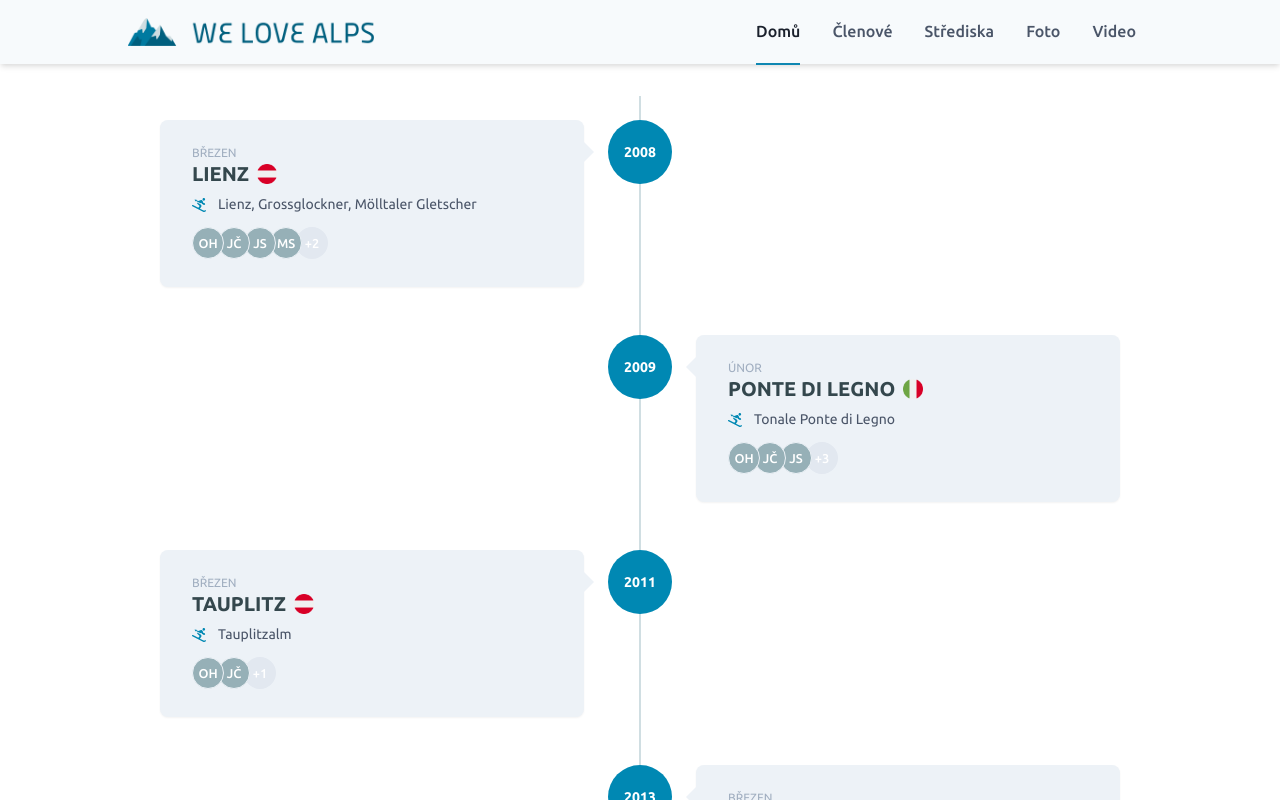
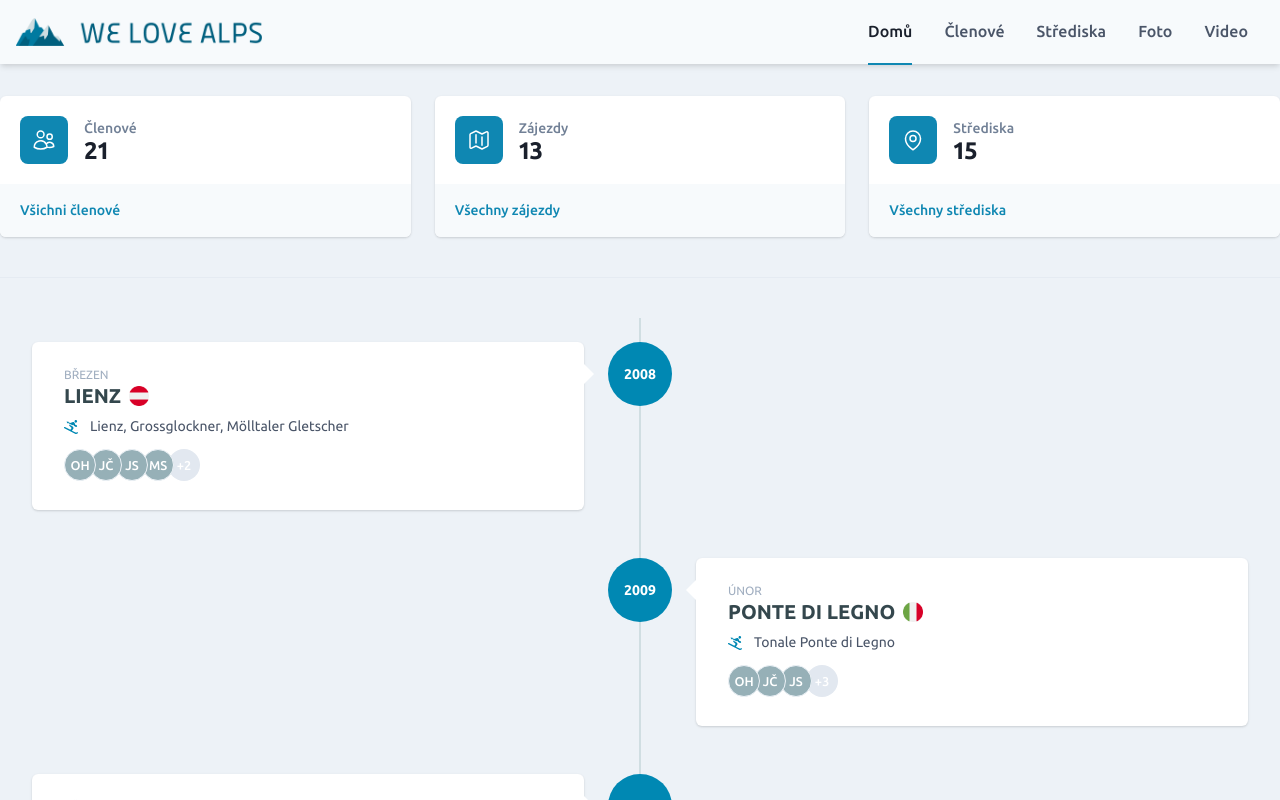
Before and after one commit to ondrejhudek/we-love-alps, a Next.js app: page / in a window 1280 px wide. Shown: the top 800 px of the page. Built offline with nearby package versions, Linux system fonts and the light colour scheme.

Commit message:
another updates

```diff
--- a/src/app/components/Navbar.tsx
+++ b/src/app/components/Navbar.tsx
@@ -6,9 +6,10 @@ import {
   Flex,
   Link,
   IconButton,
+  Stack,
+  Show,
   useDisclosure,
   useColorModeValue,
-  Stack,
 } from "@chakra-ui/react";
 import { HamburgerIcon, CloseIcon } from "@chakra-ui/icons";
 
@@ -48,12 +49,13 @@ const Navbar = () => {
       <Flex
         align="center"
         justify="space-between"
-        maxW="container.lg"
+        maxW="container.xl"
         mx="auto"
       >
         {/* Logo */}
         <Box mr={4}>
           <NextLink href="/">
+            <Show above="xs">
               <Image
                 src="/images/logo-navbar.png"
                 alt="We love Alps"
@@ -61,6 +63,16 @@ const Navbar = () => {
                 height={28}
                 priority
               />
+            </Show>
+            <Show below="xs">
+              <Image
+                src="/images/logo-icon.png"
+                alt="We love Alps"
+                width={48}
+                height={28}
+                priority
+              />
+            </Show>
           </NextLink>
         </Box>
 
--- /dev/null
+++ b/src/app/components/Stat.tsx
@@ -0,0 +1,72 @@
+import NextLink from "next/link";
+import {
+  Box,
+  Flex,
+  Card,
+  CardBody,
+  CardFooter,
+  Stat,
+  StatLabel,
+  StatNumber,
+  StatHelpText,
+  Icon,
+  Link,
+} from "@chakra-ui/react";
+import { IconType } from "react-icons";
+
+export interface StatProps {
+  title: string;
+  value: number;
+  icon: IconType;
+  path: string;
+  pathLabel: string;
+}
+
+const MyStat = ({ title, value, icon, path, pathLabel }: StatProps) => (
+  <Box>
+    <Card>
+      <CardBody>
+        <Stat>
+          <Flex align="center">
+            {/* Icon */}
+            <Flex
+              align="center"
+              justify="center"
+              boxSize={12}
+              bgColor="primary.600"
+              rounded="lg"
+              mr={4}
+            >
+              <Icon as={icon} boxSize={6} color="white" />
+            </Flex>
+            <Box>
+              {/* Title */}
+              <StatLabel color="gray.500">{title}</StatLabel>
+              {/* Value */}
+              <StatNumber lineHeight={6}>{value}</StatNumber>
+            </Box>
+          </Flex>
+        </Stat>
+      </CardBody>
+      {/* Link */}
+      <CardFooter
+        py={4}
+        bgColor="gray.50"
+        fontSize="sm"
+        fontWeight={500}
+        borderBottomRadius="var(--card-radius)"
+      >
+        <Link
+          as={NextLink}
+          href={path}
+          color="primary.600"
+          _hover={{ textDecoration: "underline" }}
+        >
+          {pathLabel}
+        </Link>
+      </CardFooter>
+    </Card>
+  </Box>
+);
+
+export default MyStat;
--- a/src/app/components/Timeline.tsx
+++ b/src/app/components/Timeline.tsx
@@ -8,6 +8,8 @@ import {
   Badge,
   Box,
   Button,
+  Card,
+  CardBody,
   Flex,
   Heading,
   Text,
@@ -87,16 +89,13 @@ const TimelineRow = ({
           zIndex: 1,
         }}
       >
-        <Box
-          py={6}
-          px={8}
+        <Card
+          position="static"
           color="primary.900"
-          bgColor="gray.100"
-          borderRadius="lg"
-          borderBottom={4}
+          bgColor="white"
+          borderBottom={5}
           borderStyle="solid"
           borderColor="transparent"
-          boxShadow="sm"
           overflow="auto"
           _before={{
             content: '" "',
@@ -113,10 +112,10 @@ const TimelineRow = ({
             },
             borderStyle: "solid",
             borderColor: {
-              base: "transparent var(--chakra-colors-gray-100) transparent transparent",
+              base: "transparent var(--chakra-colors-white) transparent transparent",
               md: even
-                ? "transparent transparent transparent var(--chakra-colors-gray-100)"
-                : "transparent var(--chakra-colors-gray-100) transparent transparent",
+                ? "transparent transparent transparent var(--chakra-colors-white)"
+                : "transparent var(--chakra-colors-white) transparent transparent",
             },
           }}
           _hover={{
@@ -136,6 +135,7 @@ const TimelineRow = ({
             })
           }
         >
+          <CardBody py={6} px={8}>
             {/* Month */}
             <Text fontSize="xs" color="gray.400" textTransform="uppercase">
               {MONTHS[month - 1]}
@@ -200,7 +200,8 @@ const TimelineRow = ({
                   <Avatar key={`nonMember-${i}`} />
                 ))}
             </AvatarGroup>
-        </Box>
+          </CardBody>
+        </Card>
       </Box>
     </Box>
   );
@@ -243,7 +244,7 @@ const Timeline = () => {
         as="h4"
         fontSize="2xl"
         textAlign={{ md: "center" }}
-        color="primary.800"
+        color="primary.600"
       >
         Kam příště?
       </Heading>
--- a/src/app/layout.tsx
+++ b/src/app/layout.tsx
@@ -23,10 +23,10 @@ const RootLayout = ({ children }: { children: React.ReactNode }) => (
       <ChakraProvider theme={theme}>
         <Navbar />
         <Box
-          maxW="container.lg"
+          maxW="container.xl"
           mx="auto"
           my={{ base: 4, sm: 6, md: 8 }}
-          px={{ base: 2, sm: 4, md: 6, lg: 0 }}
+          px={{ base: 4, sm: 5, md: 6, xl: 0 }}
         >
           {children}
         </Box>
--- a/src/app/page.tsx
+++ b/src/app/page.tsx
@@ -1,5 +1,54 @@
+"use client";
+
+import { Box, Divider, SimpleGrid } from "@chakra-ui/react";
+import { HiOutlineUsers, HiOutlineMapPin, HiOutlineMap } from "react-icons/hi2";
+
+import Stat, { StatProps } from "./components/Stat";
 import Timeline from "./components/Timeline";
 
-const Page = () => <Timeline />;
+import MEMBERS from "../data/members";
+import RESORTS from "../data/resorts";
+import TRIPS from "../data/trips";
+
+const STATS: StatProps[] = [
+  {
+    title: "Členové",
+    value: MEMBERS.length,
+    icon: HiOutlineUsers,
+    path: "/members",
+    pathLabel: "Všichni členové",
+  },
+  {
+    title: "Zájezdy",
+    value: TRIPS.length,
+    icon: HiOutlineMap,
+    path: "/trips",
+    pathLabel: "Všechny zájezdy",
+  },
+  {
+    title: "Střediska",
+    value: RESORTS.length,
+    icon: HiOutlineMapPin,
+    path: "/resorts",
+    pathLabel: "Všechny střediska",
+  },
+];
+
+const Page = () => (
+  <Box>
+    <SimpleGrid
+      columns={{ base: 1, md: 3 }}
+      spacing={{ base: 3, sm: 4, md: 6 }}
+    >
+      {STATS.map((stat) => (
+        <Stat key={stat.path} {...stat} />
+      ))}
+    </SimpleGrid>
+
+    <Divider my={{ base: 6, md: 10 }} />
+
+    <Timeline />
+  </Box>
+);
 
 export default Page;
--- a/src/app/theme.ts
+++ b/src/app/theme.ts
@@ -29,6 +29,9 @@ const styles: Styles = {
     "html, body": {
       color: "gray.700",
     },
+    body: {
+      backgroundColor: "gray.100",
+    },
     h1: {
       color: "primary.700",
     },
@@ -42,6 +45,9 @@ const styles: Styles = {
 };
 
 const theme = extendTheme({
+  breakpoints: {
+    xs: "22em",
+  },
   fonts: {
     heading:
       'var(--font-ubuntu), -apple-system, BlinkMacSystemFont, "Segoe UI", Roboto, Helvetica, Arial, sans-serif, "Apple Color Emoji", "Segoe UI Emoji", "Segoe UI Symbol"',
```
Also changed, not shown: public/images/logo-icon.png (added). Lines whose indentation alone changed are shown as unchanged.
